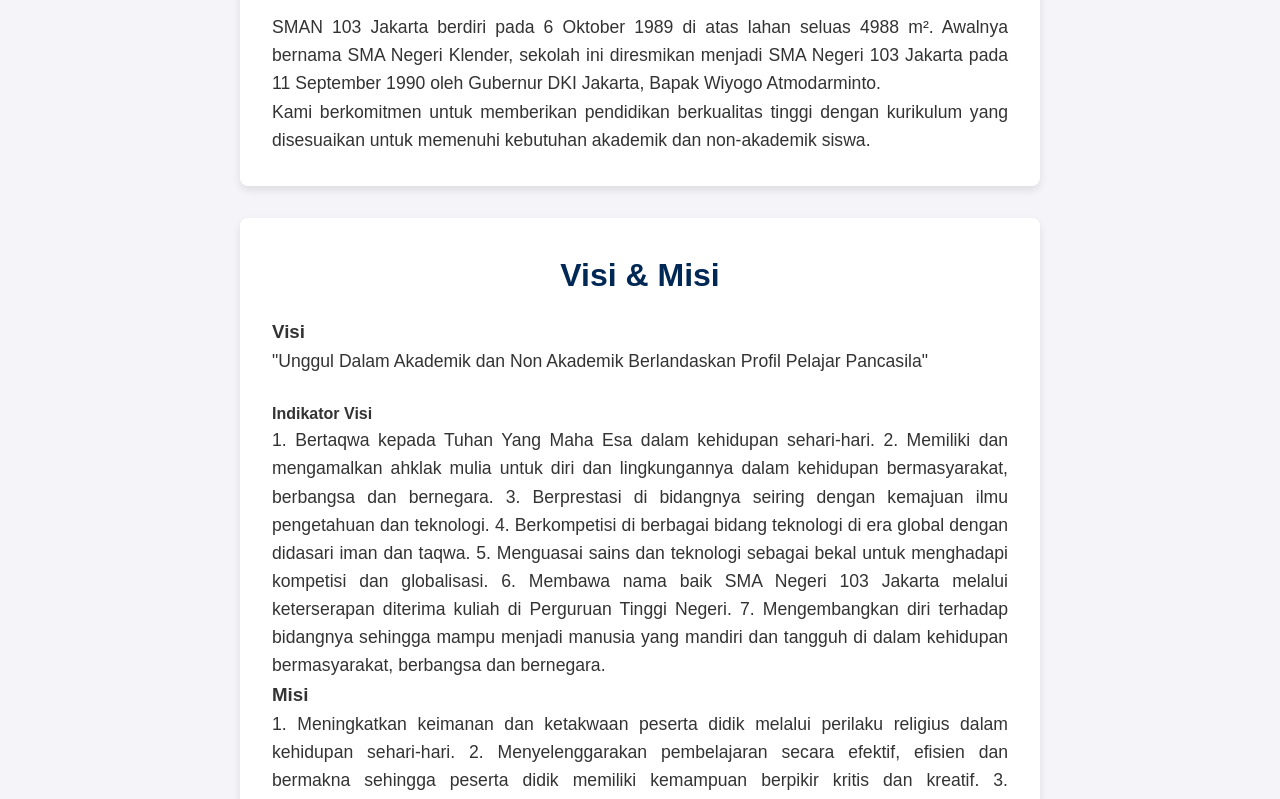
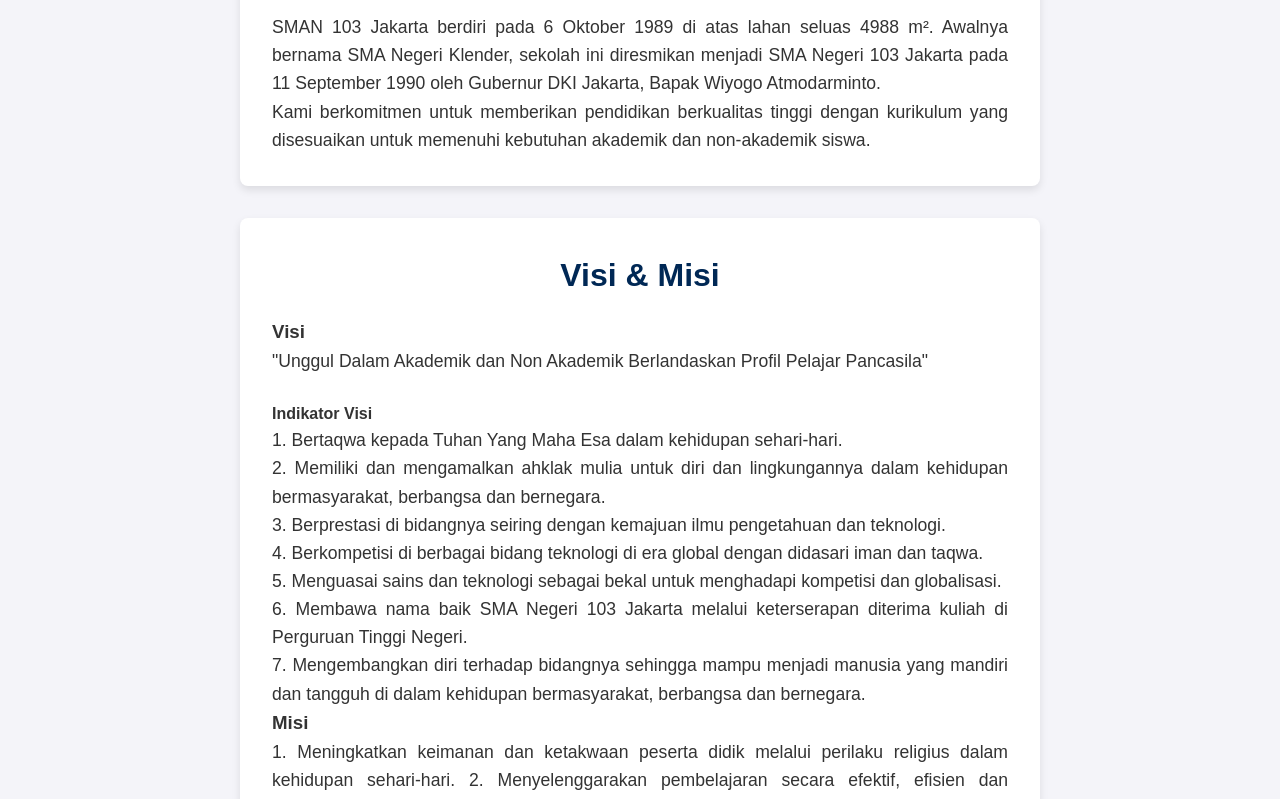
Before and after one commit to MatthewFRN/Kurikulum-SMAN-103-Jakarta, a plain HTML site: page index.html in a window 1280 px wide. Shown: the part 491-1290 px from the top of the page. Drawn offline with Linux system fonts and the light colour scheme.

Commit message:
Update index.html

```diff
--- a/index.html
+++ b/index.html
@@ -43,12 +43,12 @@
           <p>"Unggul Dalam  Akademik dan Non Akademik Berlandaskan Profil Pelajar Pancasila"</p>
           <br>
            <h4>Indikator Visi </h4>
-             <p> 1. Bertaqwa kepada Tuhan Yang Maha Esa dalam kehidupan sehari-hari.
-2. Memiliki dan mengamalkan ahklak mulia untuk diri dan lingkungannya dalam kehidupan bermasyarakat, berbangsa dan  bernegara.
-3. Berprestasi di bidangnya seiring dengan kemajuan ilmu pengetahuan dan teknologi.
-4. Berkompetisi di berbagai bidang teknologi di era global dengan didasari iman dan taqwa.
-5. Menguasai sains dan teknologi sebagai bekal untuk menghadapi kompetisi dan globalisasi.
-6. Membawa nama baik SMA Negeri 103 Jakarta melalui keterserapan diterima kuliah di Perguruan Tinggi Negeri.
+             <p> 1. Bertaqwa kepada Tuhan Yang Maha Esa dalam kehidupan sehari-hari. <br/>
+2. Memiliki dan mengamalkan ahklak mulia untuk diri dan lingkungannya dalam kehidupan bermasyarakat, berbangsa dan  bernegara.<br/>
+3. Berprestasi di bidangnya seiring dengan kemajuan ilmu pengetahuan dan teknologi.<br/>
+4. Berkompetisi di berbagai bidang teknologi di era global dengan didasari iman dan taqwa.<br/>
+5. Menguasai sains dan teknologi sebagai bekal untuk menghadapi kompetisi dan globalisasi.<br/>
+6. Membawa nama baik SMA Negeri 103 Jakarta melalui keterserapan diterima kuliah di Perguruan Tinggi Negeri.<br/>
 7. Mengembangkan diri terhadap bidangnya sehingga mampu menjadi manusia yang mandiri dan tangguh di dalam kehidupan bermasyarakat, berbangsa dan bernegara.
 </p>
          <h3>Misi</h3>
```
